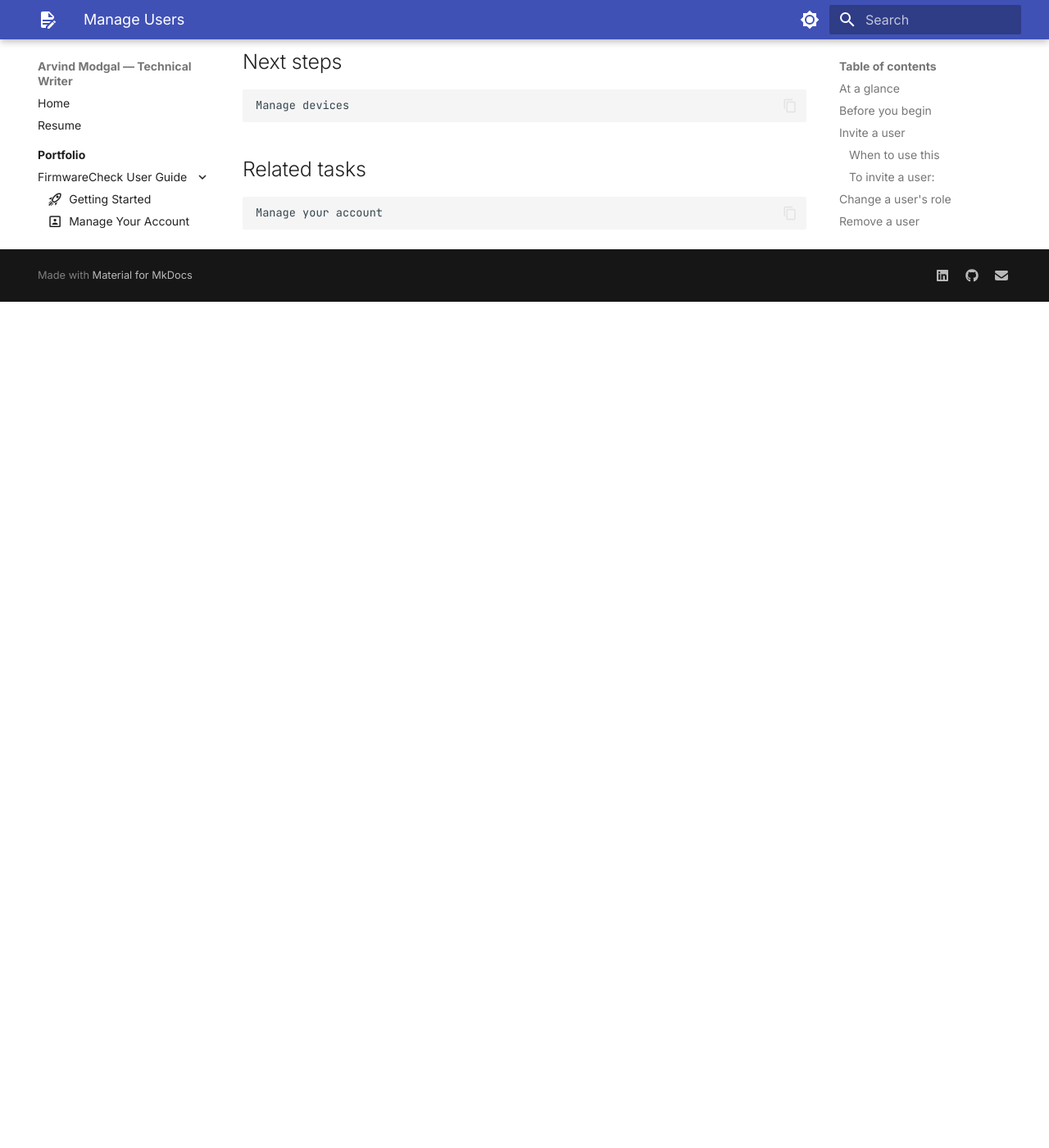
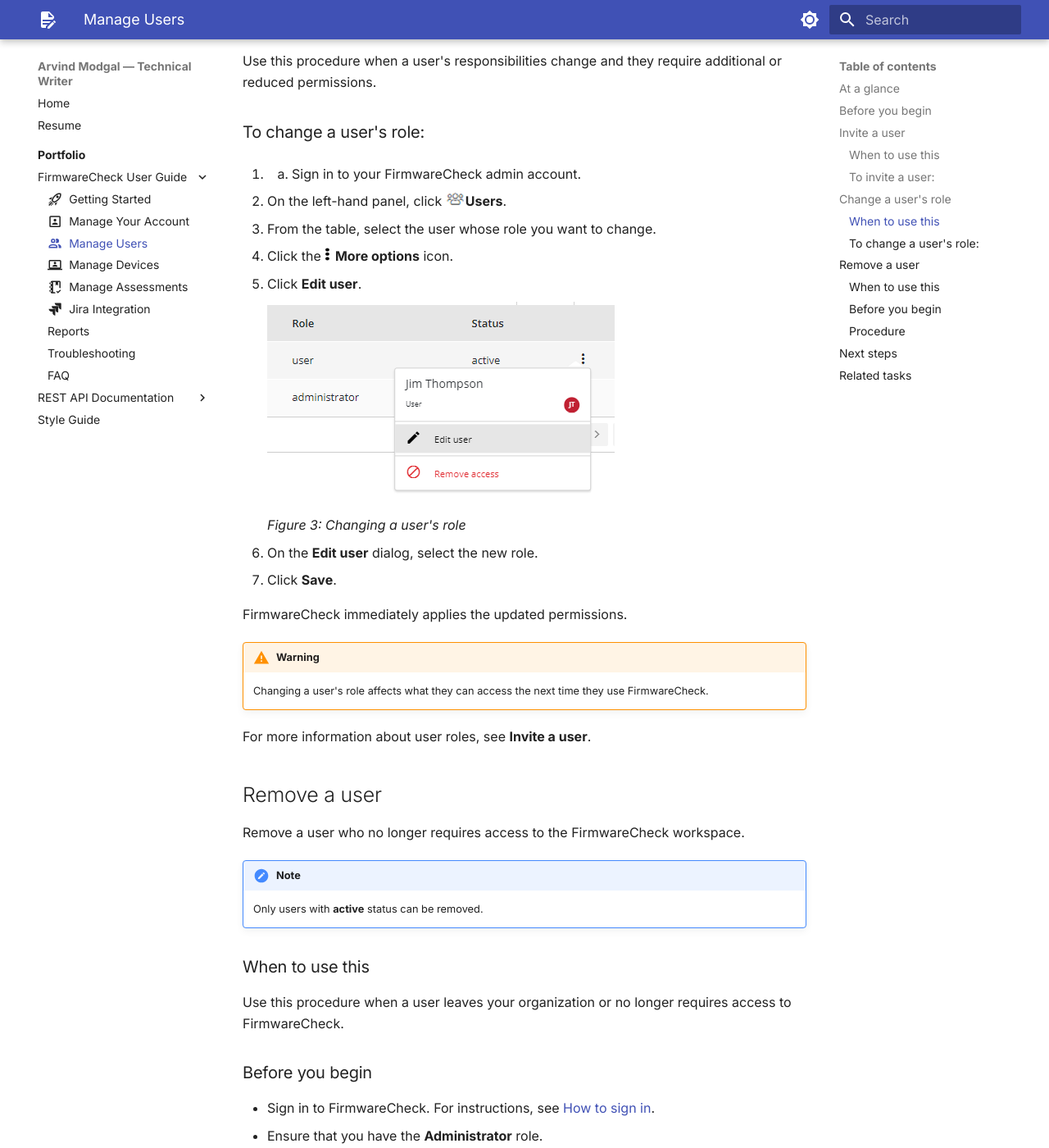
Before and after one commit to arvindmodgal/arvindmodgal.github.io, an MkDocs documentation site: the page built from docs/portfolio/firmwarecheck/manage-users.md, in a window 1280 px wide and 1400 px high, scrolled down 2321 px. Shown: the whole window at 82% size. Built offline with MkDocs 1.6.1 and Material for MkDocs 9.7.7, drawn with Linux system fonts in a browser that asks for light colours; before the commit the page ends 2689 px from its top, so only the background shows below that; some of the changed text lies outside the part shown.

Commit message:
Complete manage users chapter

```diff
--- a/docs/portfolio/firmwarecheck/manage-users.md
+++ b/docs/portfolio/firmwarecheck/manage-users.md
@@ -31,7 +31,7 @@
 
 ## Before you begin
 
-- Sign in to FirmwareCheck.
+- Sign in to FirmwareCheck. For instructions, see [Sign in to FirmwareCheck](getting-started.md#how-to-sign-in).
 - Ensure that you have the **Administrator** role.
 
 !!! note
@@ -67,12 +67,76 @@
 
 ## Change a user's role
 
+Change a user's role to grant or restrict access to FirmwareCheck features.
+
+### When to use this
+
+Use this procedure when a user's responsibilities change and they require additional or reduced permissions.
+
+### To change a user's role:
+
+1. 1. Sign in to your FirmwareCheck admin account.
+2. On the left-hand panel, click ![Users](images/users-icon.png)**Users**.
+3. From the table, select the user whose role you want to change.
+4. Click the ![More Options](images/moreoptions-icon.png) **More options** icon.
+5. Click **Edit user**.
+
+    ![Edit user dialog showing role and status fields for a user](images/change-user-role.png)
+
+    *Figure 3: Changing a user's role*
+
+6. On the **Edit user** dialog, select the new role.
+7. Click **Save**.
+
+
+FirmwareCheck immediately applies the updated permissions.
+
+!!! warning
+
+    Changing a user's role affects what they can access the next time they use FirmwareCheck.
+
+For more information about user roles, see **Invite a user**.
 
 ## Remove a user
 
+Remove a user who no longer requires access to the FirmwareCheck workspace.
+
+!!! note
+    Only users with **active** status can be removed.
+
+### When to use this
+
+Use this procedure when a user leaves your organization or no longer requires access to FirmwareCheck.
+
+### Before you begin
+
+- Sign in to FirmwareCheck. For instructions, see [How to sign in](getting-started.md#how-to-sign-in).
+- Ensure that you have the **Administrator** role.
+
+### Procedure
+
+1. Sign in to your FirmwareCheck admin account.
+2. On the left-hand panel, click **Users**.
+3. From the table, select the user you want to remove.
+4. Click the **More options** icon.
+
+    ![User table with the more-options menu open, showing edit user and remove access options](images/remove-user.png)
+
+    *Figure 4: Removing a user*
+
+5. Click **Remove access**.
+6. You'll see a warning that the user's account and access will be deleted.
+7. Click **Yes** to confirm.
+
 
 ## Next steps
-    Manage devices
+
+Now that you've managed user access, you can continue with one of the following tasks:
+
+- [Manage devices](manage-devices.md)
+- [Manage assessments](manage-assessments.md)
 
 ## Related tasks
-    Manage your account
+
+- [Manage your account](manage-your-account.md)
+- [Get access to FirmwareCheck](getting-started.md#get-access-to-firmwarecheck)
```
Also changed, not shown: docs/portfolio/firmwarecheck/images/moreoptions-icon.png (added), docs/portfolio/firmwarecheck/images/users-icon.png (added).
